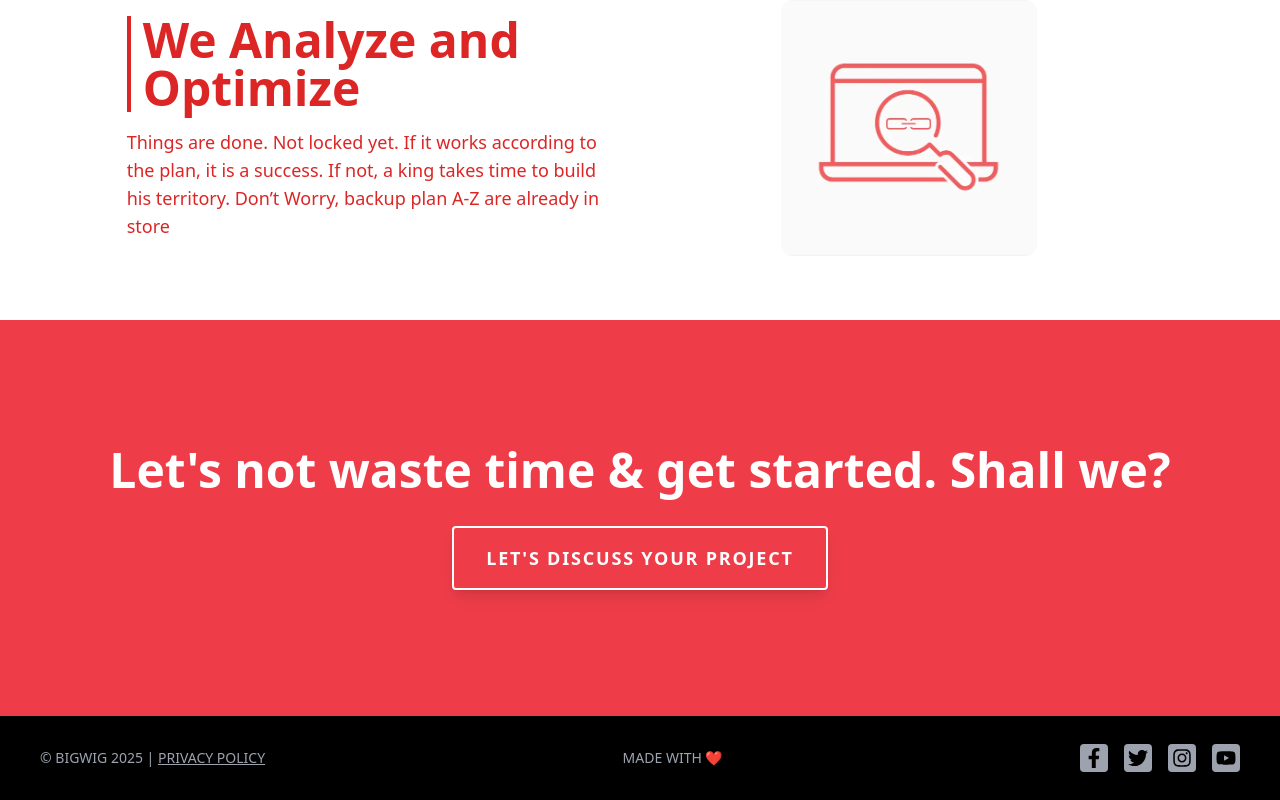
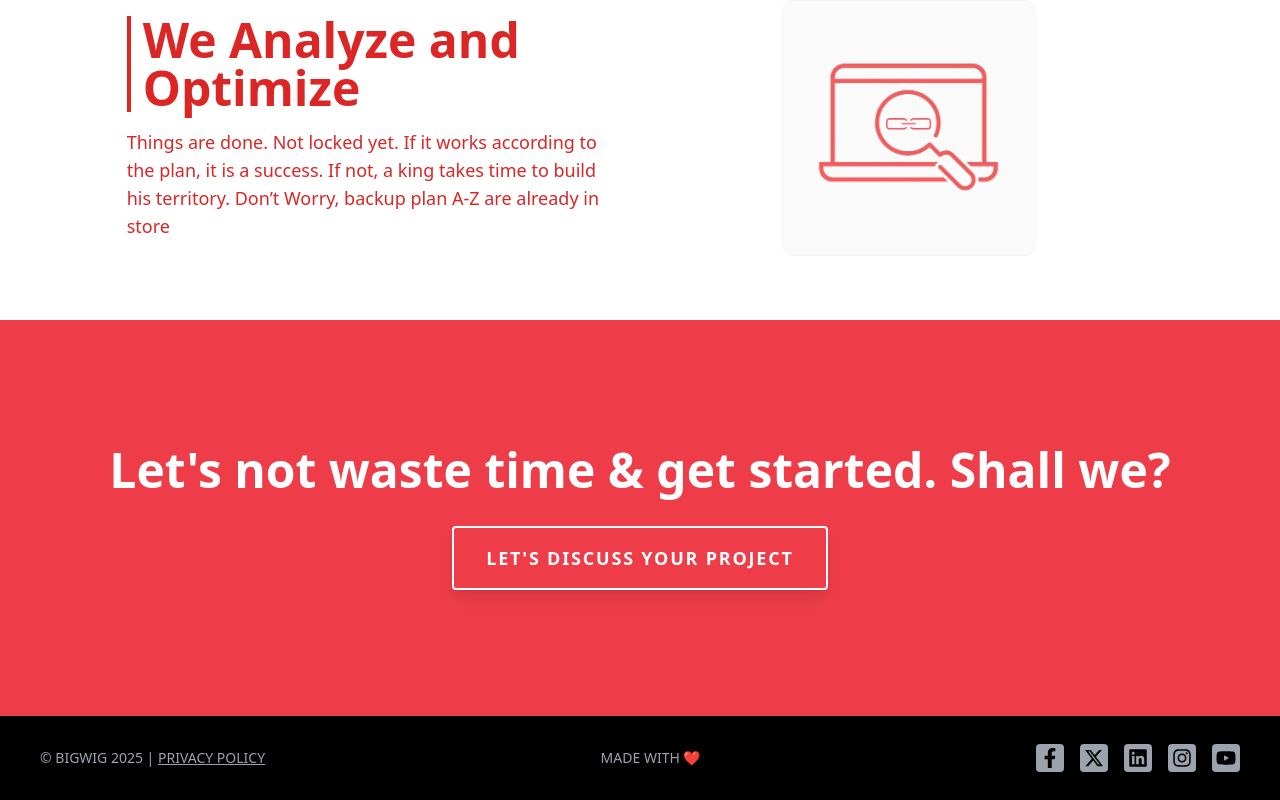
Before and after one commit to Chandan2812/Bigwig, a React (Vite) app: page /Method in a window 1280 px wide. Shown: the part 2519-3319 px from the top of the page. Built offline with nearby package versions, Linux system fonts and the light colour scheme.

Commit message:
Add linking in footer socail media icons

```diff
--- a/src/components/Footer.tsx
+++ b/src/components/Footer.tsx
@@ -1,4 +1,10 @@
-import { FaFacebookF, FaTwitter, FaInstagram, FaYoutube } from "react-icons/fa";
+import {
+  FaFacebookF,
+  FaInstagram,
+  FaYoutube,
+  FaLinkedin,
+} from "react-icons/fa";
+import { FaXTwitter } from "react-icons/fa6";
 
 export default function CallToActionSection() {
   return (
@@ -26,16 +32,39 @@ export default function CallToActionSection() {
           MADE WITH <span className="text-red-500">❤️</span>
         </div>
         <div className="flex space-x-4 text-xl">
-          <a href="#" className="hover:bg-[#25258E] bg-gray-400 p-1 rounded">
+          <a
+            href="https://www.facebook.com/people/Bigwig-Digital/61575340735142/"
+            className="hover:bg-[#25258E] bg-gray-400 p-1 rounded"
+            target="blank"
+          >
             <FaFacebookF color="black" />
           </a>
-          <a href="#" className="hover:bg-[#25258E] bg-gray-400 p-1 rounded">
-            <FaTwitter color="black" />
+          <a
+            href="https://x.com/bigwig_digital"
+            className="hover:bg-[#25258E] bg-gray-400 p-1 rounded"
+            target="blank"
+          >
+            <FaXTwitter color="black" />
           </a>
-          <a href="#" className="hover:bg-[#25258E] bg-gray-400 p-1 rounded">
+          <a
+            href="https://www.linkedin.com/company/106698073/admin/dashboard/"
+            className="hover:bg-[#25258E] bg-gray-400 p-1 rounded"
+            target="blank"
+          >
+            <FaLinkedin color="black" />
+          </a>
+          <a
+            href="https://www.instagram.com/bigwigdigital/?hl=en"
+            className="hover:bg-[#25258E] bg-gray-400 p-1 rounded"
+            target="blank"
+          >
             <FaInstagram color="black" />
           </a>
-          <a href="#" className="hover:bg-[#25258E] bg-gray-400 p-1 rounded">
+          <a
+            href="https://www.youtube.com/@BigwigDigital2024"
+            className="hover:bg-[#25258E] bg-gray-400 p-1 rounded"
+            target="blank"
+          >
             <FaYoutube color="black" />
           </a>
         </div>
```
